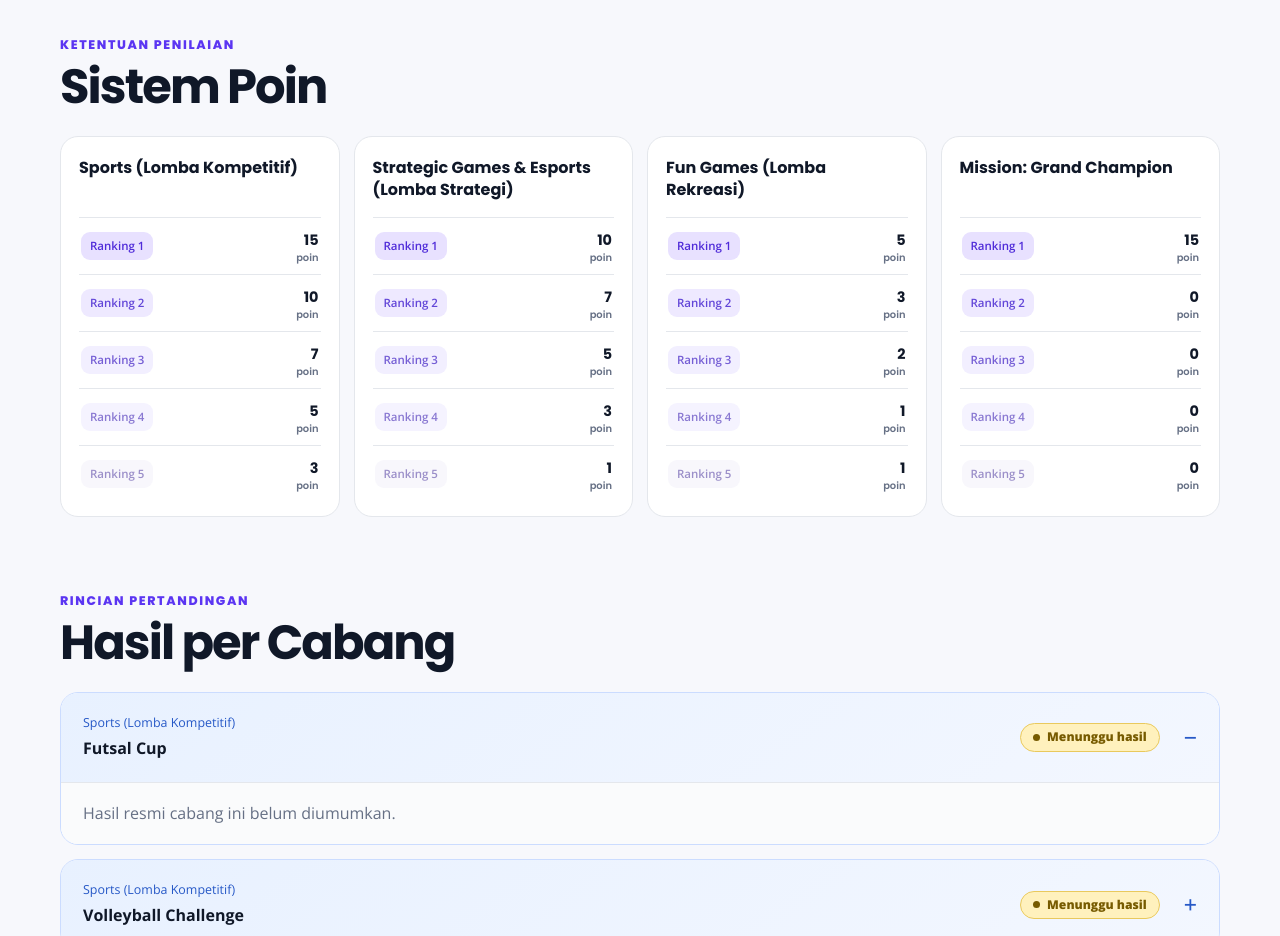
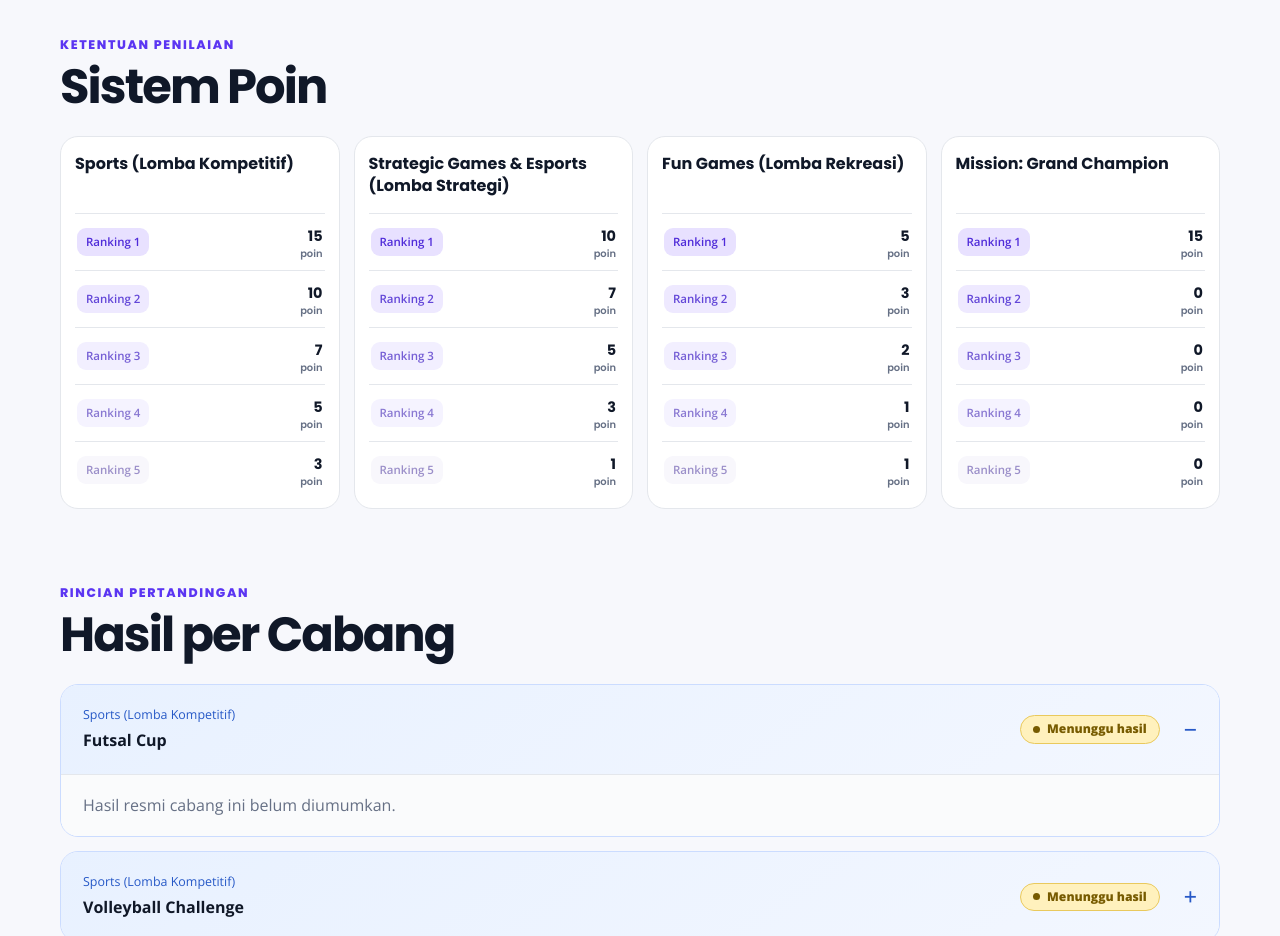
Before and after one commit to ruswanhidayat/portal-atlantik, a Next.js app: page /leaderboard in a window 1280 px wide. Shown: the part 1120-2056 px from the top of the page. Built offline with nearby package versions, Linux system fonts and the light colour scheme.

Commit message:
Adjust padding for score-card class

```diff
--- a/app/globals.css
+++ b/app/globals.css
@@ -882,7 +882,7 @@ a.announcement-list-item:hover .announcement-list-arrow {
 /* Sistem poin berbentuk daftar */
 
 .score-card {
-  padding: 20px 18px;
+  padding: 16px 14px;
   border-radius: 18px;
 }
 
```
